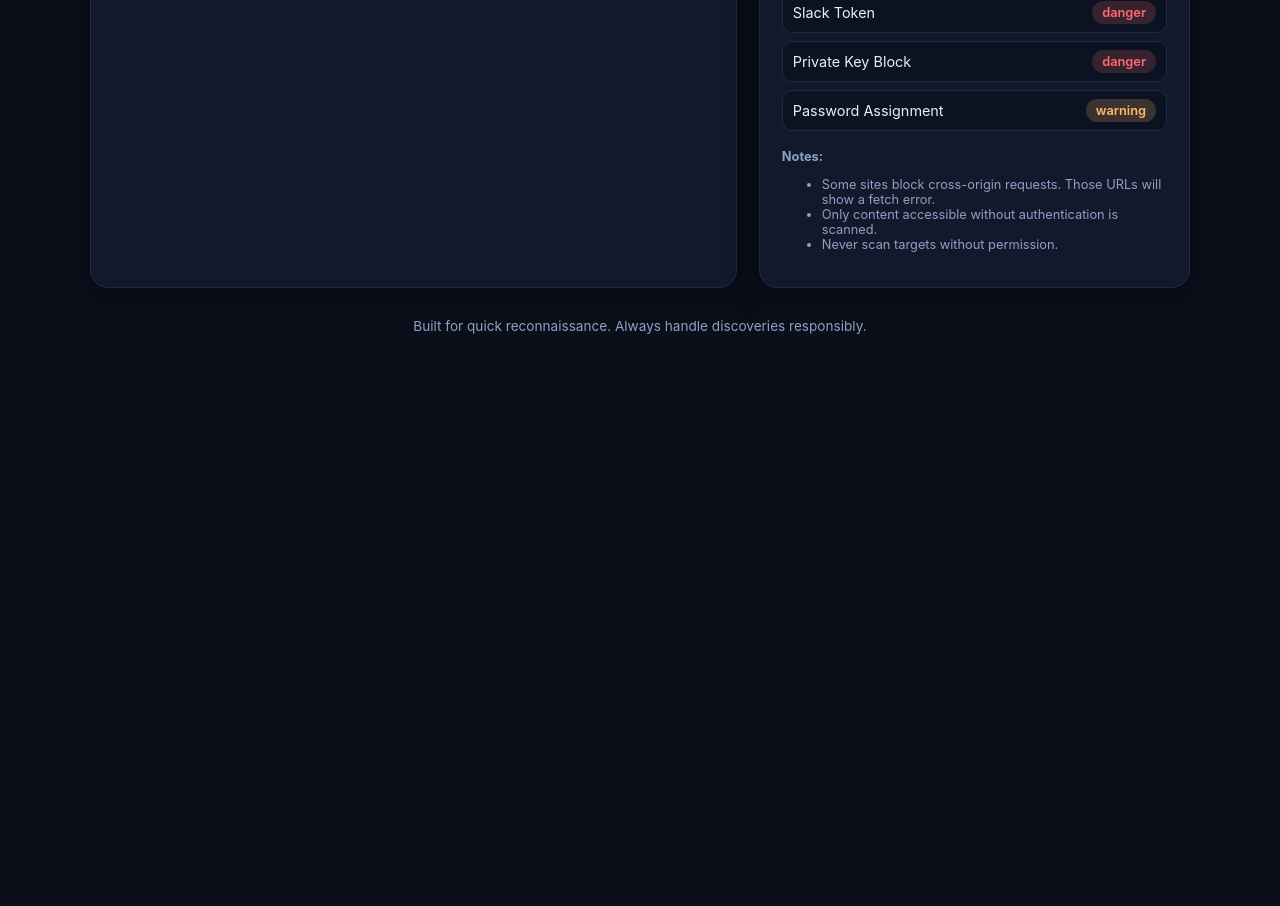
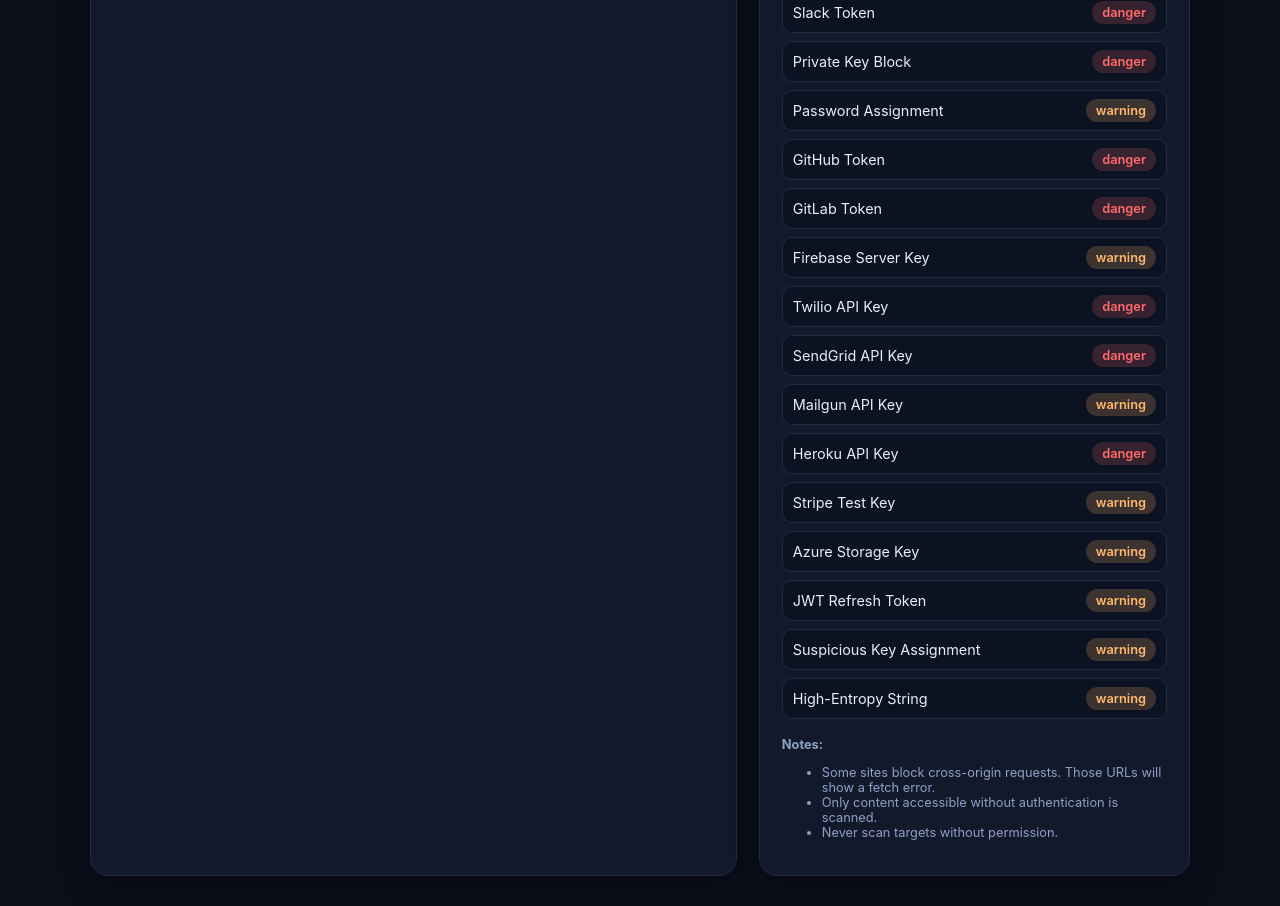
Before and after one commit to Murtsi/API-Scanner, a React (Vite) app: page / in a window 1280 px wide. Shown: the part 580-1486 px from the top of the page. Before the commit the page ends 974 px from the top, so only its background shows below. Built offline with nearby package versions, Linux system fonts and the light colour scheme.

Commit message:
Updating more coverage for detections

```diff
--- a/src/App.jsx
+++ b/src/App.jsx
@@ -64,6 +64,78 @@
     severity: "warning",
     regex: /(?:password|passwd|pwd)\s*[:=]\s*["'`]?([^\s"'`]{6,})["'`]?/gi,
     example: "password=supersecret",
+  },
+  {
+    name: "GitHub Token",
+    severity: "danger",
+    regex: /gh[pousr]_[A-Za-z0-9]{36,}/g,
+    example: "ghp_...",
+  },
+  {
+    name: "GitLab Token",
+    severity: "danger",
+    regex: /glpat-[A-Za-z0-9_-]{20,}/g,
+    example: "glpat-...",
+  },
+  {
+    name: "Firebase Server Key",
+    severity: "warning",
+    regex: /AAAA[A-Za-z0-9_-]{7}:[A-Za-z0-9_-]{140,}/g,
+    example: "AAAA...:...",
+  },
+  {
+    name: "Twilio API Key",
+    severity: "danger",
+    regex: /SK[0-9a-fA-F]{32}/g,
+    example: "SKxxxxxxxxxxxxxxxxxxxxxxxxxxxxxxxx",
+  },
+  {
+    name: "SendGrid API Key",
+    severity: "danger",
+    regex: /SG\.[A-Za-z0-9_-]{20,}\.[A-Za-z0-9_-]{20,}/g,
+    example: "SG.xxx.xxx",
+  },
+  {
+    name: "Mailgun API Key",
+    severity: "warning",
+    regex: /key-[0-9a-fA-F]{32}/g,
+    example: "key-xxxxxxxxxxxxxxxxxxxxxxxxxxxxxxxx",
+  },
+  {
+    name: "Heroku API Key",
+    severity: "danger",
+    regex: /heroku[a-z0-9]{20,}/gi,
+    example: "heroku...",
+  },
+  {
+    name: "Stripe Test Key",
+    severity: "warning",
+    regex: /sk_test_[0-9a-zA-Z]{24,}/g,
+    example: "sk_test_...",
+  },
+  {
+    name: "Azure Storage Key",
+    severity: "warning",
+    regex: /AccountKey=([A-Za-z0-9+/=]{88})/g,
+    example: "AccountKey=...",
+  },
+  {
+    name: "JWT Refresh Token",
+    severity: "warning",
+    regex: /refresh_token\s*[:=]\s*["'`]?([A-Za-z0-9_-]{20,})["'`]?/gi,
+    example: "refresh_token=...",
+  },
+  {
+    name: "Suspicious Key Assignment",
+    severity: "warning",
+    regex: /(?:api[_-]?key|secret|token|access[_-]?key|private[_-]?key)\s*[:=]\s*["'`]?([A-Za-z0-9+/=_-]{24,})["'`]?/gi,
+    example: "token=...",
+  },
+  {
+    name: "High-Entropy String",
+    severity: "warning",
+    regex: /[A-Za-z0-9+/=_-]{40,}/g,
+    example: "<long random string>",
   },
 ];
 
```
Also changed, not shown: 1 other file (tests, documents, lock files or other folders).
